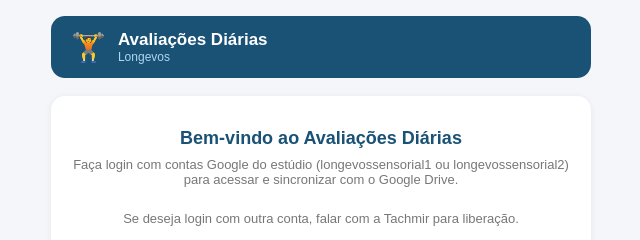
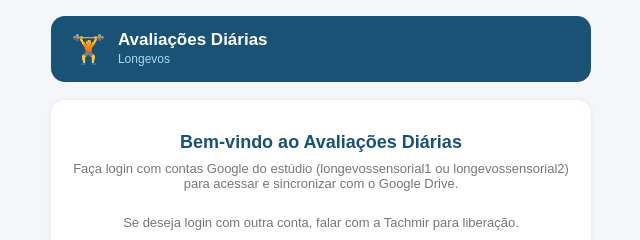
Before and after one commit to longevos1/avaliacoesdiarias, a plain HTML site: page index.html in a window 1280 px wide. Shown: the top 240 px of the page, 319-959 px from the left. Drawn offline with Linux system fonts and the light colour scheme.

Commit message:
Update index.html

```diff
--- a/index.html
+++ b/index.html
@@ -11,7 +11,7 @@ body{font-family:sans-serif;background:#f4f6fa;min-height:100vh;padding:16px 12p
 .header{background:#1a5276;border-radius:14px;padding:14px 20px;margin-bottom:18px;display:flex;align-items:center;justify-content:space-between}
 .header-left{display:flex;align-items:center;gap:12px}
 .header h1{color:#fff;font-size:17px;font-weight:700}
-.header p{color:#aed6f1;font-size:12px}
+.header p{color:#aed6f1;line-height: 1.5;font-size:12px}
 .tabs{display:flex;gap:8px;margin-bottom:20px}
 .tab{flex:1;padding:10px 4px;border-radius:10px;border:none;cursor:pointer;font-weight:600;font-size:13px;background:#fff;color:#1a5276}
 .tab.active{background:#1a5276;color:#fff}
```
